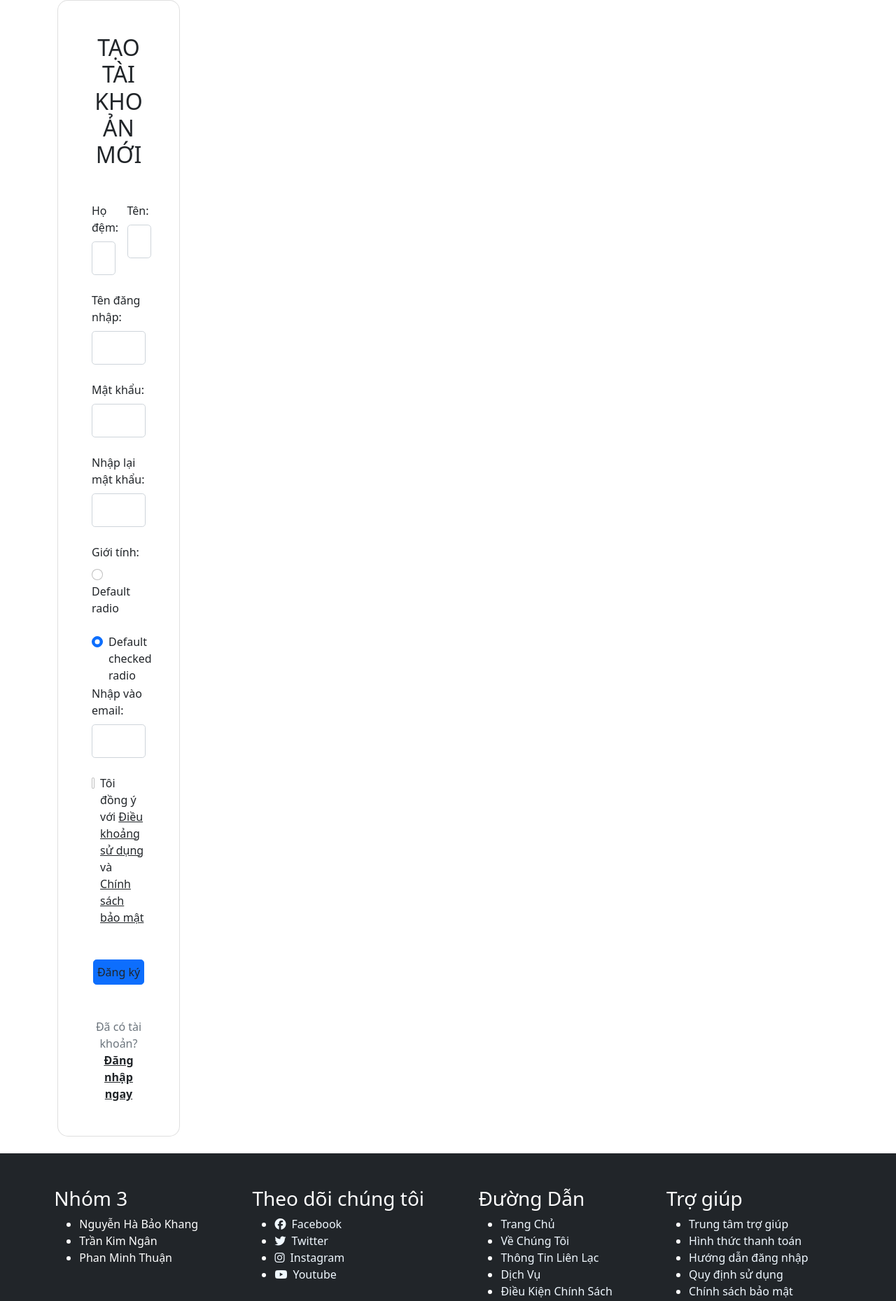
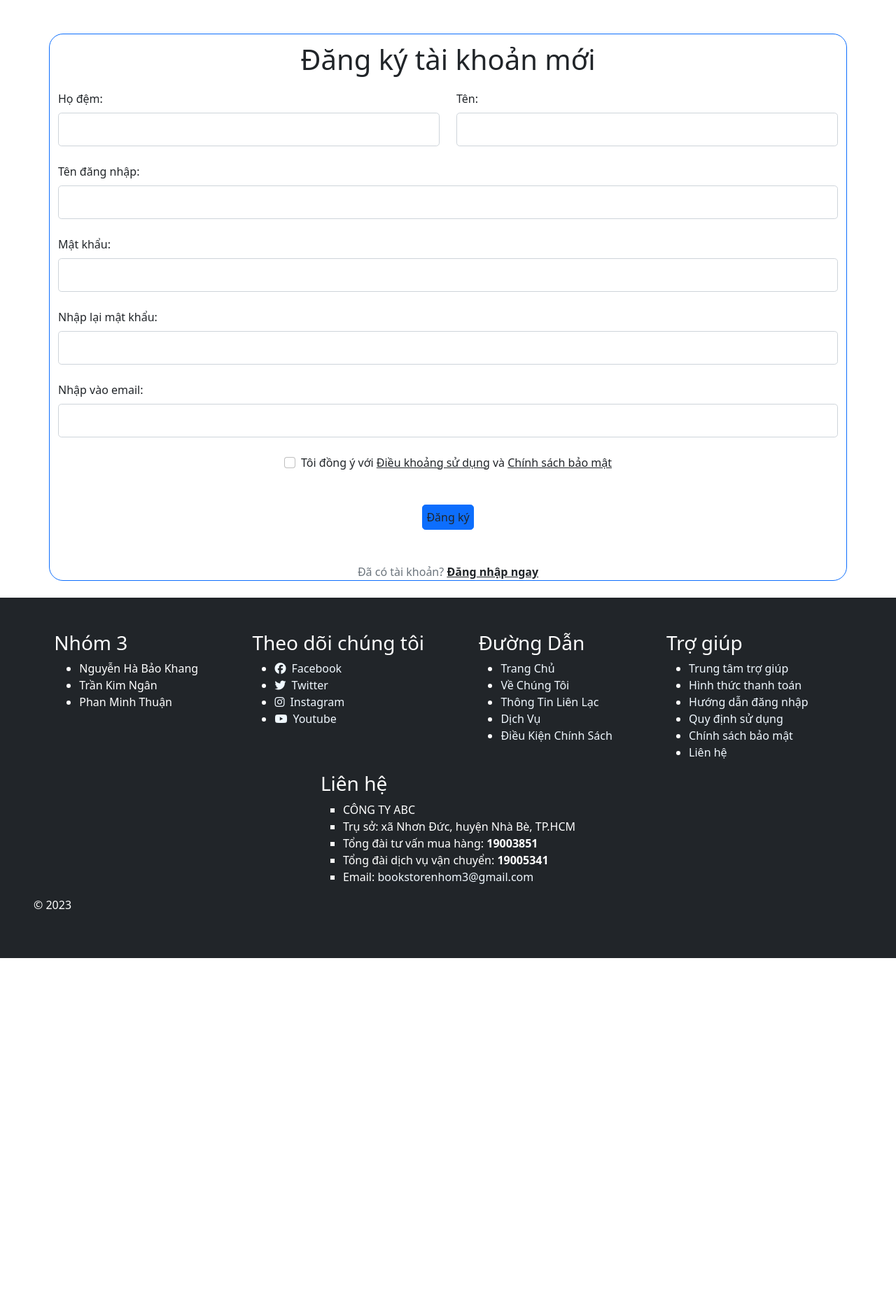
Before and after one commit to NHBKhang/BookstoreManager, a Flask app: page /signup in a window 1280 px wide. Shown: the part 141-2000 px from the top of the page at 70% size. After the commit the page ends 1510 px from the top, so only its background shows below. Run offline with Flask 3, Linux system fonts and the light colour scheme; data that the repository does not hold is empty; some libraries are stand-ins or nearby versions.

Commit message:
1 it giao dien signup

```diff
--- a/app/templates/signup.html
+++ b/app/templates/signup.html
@@ -2,16 +2,13 @@
 
 {% block content %}
 
-        <div class="mask d-flex align-items-center">
-            <div class="container">
-                <div class="row d-flex justify-content-center align-items-center">
-                    <div class="">
-                        <div class="card" style="border-radius: 15px;">
-                            <div class="card-body p-5">
-                                <h2 class="text-uppercase text-center mb-5">Tạo tài khoản mới</h2>
-
-                                <form action="#" method="post">
-
+    <div style="border-radius: 20px" class="container border border-primary mt-5">
+        <div class="row">
+            <div style="border-radius: 15px" class="col border-2">
+                <div>
+                    <div class="text-center m-2 p-1">
+                        <h1>Đăng ký tài khoản mới</h1>
+                    </div>
                     <div class="form-outline mb-4 row">
                         <div class="col-xs-1 col-md-6">
                             <label class="form-label" for="database">Họ đệm: </label>
@@ -37,21 +34,6 @@
                         <label class="form-label" for="database">Nhập lại mật khẩu: </label>
                         <input type="password" id="password" class="form-control form-control-lg"/>
                     </div>
-                                    <div class="form-outline mb-4">
-                                        <label class="form-label" for="database">Giới tính: </label>
-                                        <input class="form-check-input" type="radio" name="flexRadioDefault"
-                                               id="gender">
-                                        <label class="form-check-label">
-                                            Default radio
-                                        </label>
-                                    </div>
-                                    <div class="form-check">
-                                        <input class="form-check-input" type="radio" name="flexRadioDefault"
-                                               id="flexRadioDefault2" checked>
-                                        <label class="form-check-label" for="flexRadioDefault2">
-                                            Default checked radio
-                                        </label>
-                                    </div>
 
                     <div class="form-outline mb-4">
                         <label class="form-label" for="database">Nhập vào email: </label>
@@ -59,22 +41,20 @@
                     </div>
 
                     <div class="form-check d-flex justify-content-center mb-5">
-                                        <input class="form-check-input me-2" type="checkbox" value="" id="database"/>
-                                        <label class="form-check-label" for="database">
-                                            Tôi đồng ý với <a href="#!" class="text-body"><u> Điều khoảng sử
-                                            dụng</u></a> và <a href="#!" class="text-body"><u> Chính sách bảo
-                                            mật</u></a>
+                        <input class="form-check-input me-2" type="checkbox" value="" id="form2Example3cg"/>
+                        <label class="form-check-label" for="form2Example3g">
+                            Tôi đồng ý với <a href="#!" class="text-body"><u> Điều khoảng sử dụng</u></a> và <a
+                                href="#!" class="text-body"><u> Chính sách bảo mật</u></a>
                         </label>
                     </div>
 
                     <div class="d-flex justify-content-center">
                         <button type="button"
-                                                class="btn btn-primary btn-block btn-lg gradient-custom-4 text-body">
-                                            Đăng ký
+                                class="btn btn-primary btn-block btn-lg gradient-custom-4 text-body">Đăng ký
                         </button>
                     </div>
 
-                                    <p class="text-center text-muted mt-5 mb-0">Đã có tài khoản? <a href="#!"
+                    <p class="text-center text-muted mt-5 mb-0">Đã có tài khoản? <a href="/"
                                                                                     class="fw-bold text-body"><u>Đăng
                         nhập ngay</u></a></p>
 
@@ -84,6 +64,4 @@
             </div>
         </div>
     </div>
-            </div>
-        </div>
 {% endblock %}
```
Lines whose indentation alone changed are shown as unchanged.
